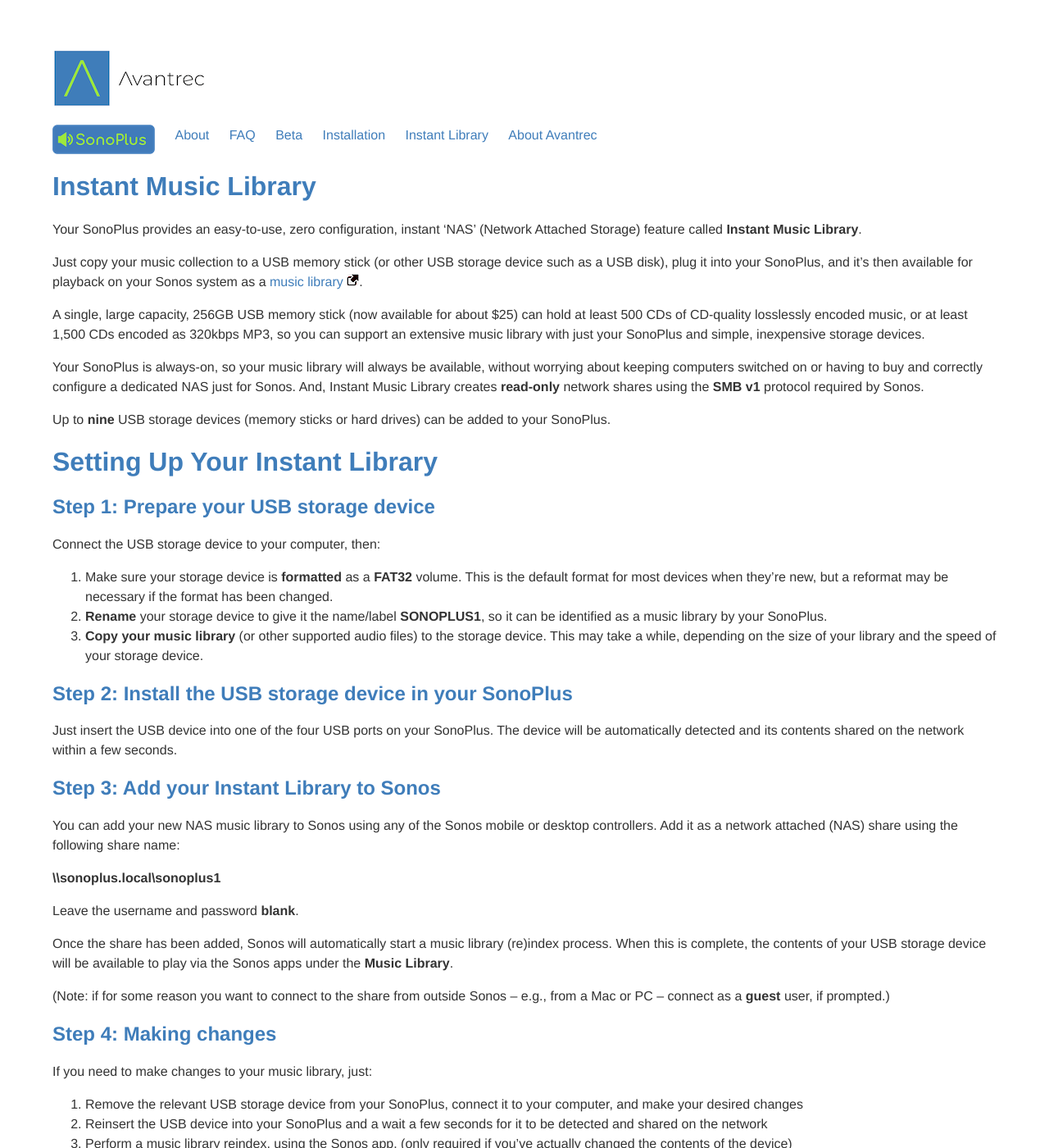
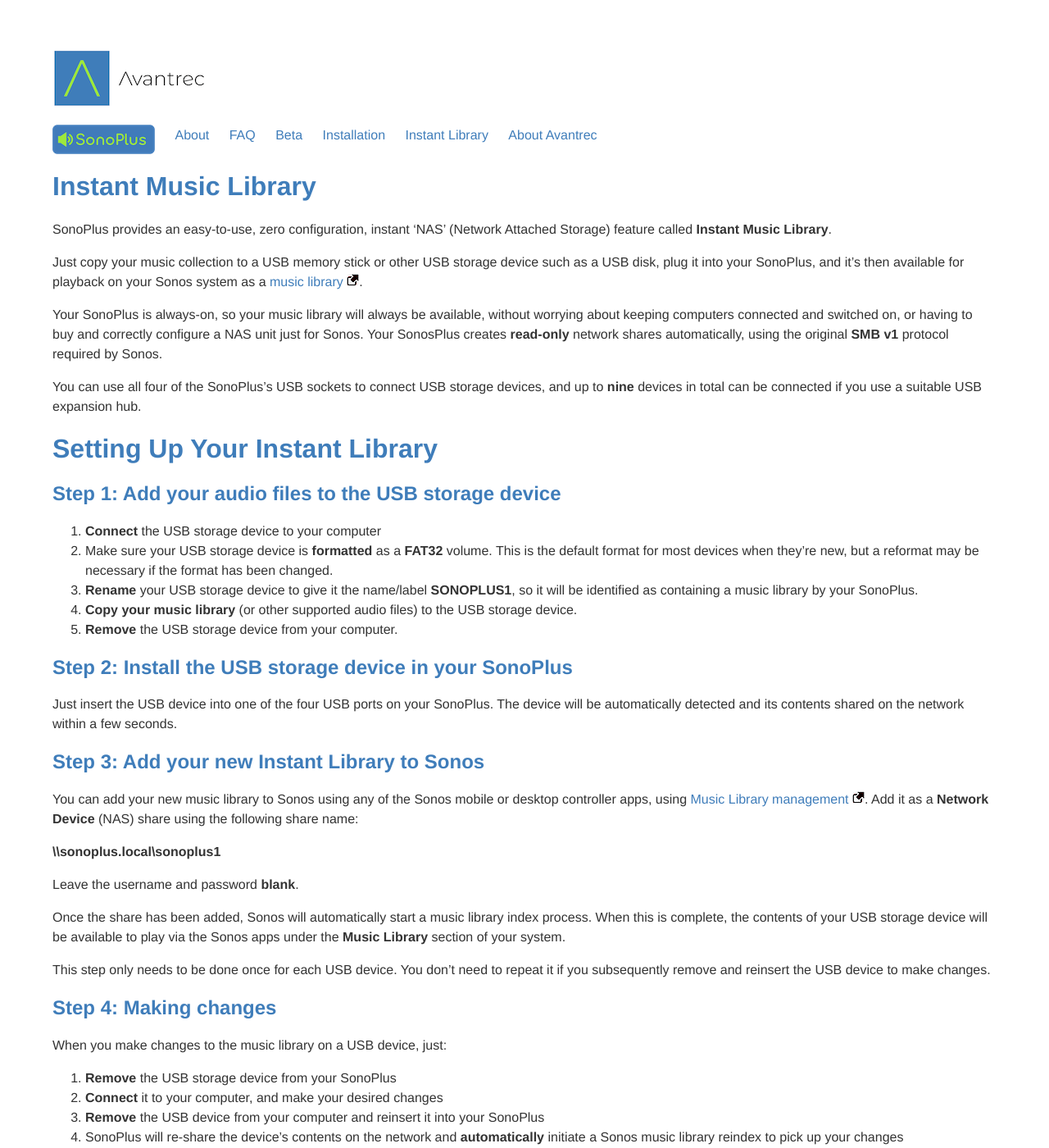
Before and after one commit to avantrec/avantrec.github.io, a Jekyll site: the page built from sonoplus/instantlibrary.md, in a window 1280 px wide and 1400 px high. Shown: the whole window at 82% size. Built offline with Jekyll 4.4.1, drawn with Linux system fonts in a browser that asks for light colours; some of the changed text lies outside the part shown.

Commit message:
Significant simplifications to Instant Music Library.

```diff
--- a/sonoplus/instantlibrary.md
+++ b/sonoplus/instantlibrary.md
@@ -5,51 +5,50 @@
 
 # Instant Music Library
 
-Your SonoPlus provides an easy-to-use, zero configuration, instant 'NAS' (Network Attached Storage) feature called **Instant Music Library**.
+SonoPlus provides an easy-to-use, zero configuration, instant 'NAS' (Network Attached Storage) feature called **Instant Music Library**.
 
-Just copy your music collection to a USB memory stick (or other USB storage device such as a USB disk), plug it into your SonoPlus, and it's then available for playback on your Sonos system as a [music library](https://support.sonos.com/s/article/257) ![External](/images/external_link.png).
+Just copy your music collection to a USB memory stick or other USB storage device such as a USB disk, plug it into your SonoPlus, and it's then available for playback on your Sonos system as a [music library](https://support.sonos.com/s/article/257) ![External](/images/external_link.png).
 
-A single, large capacity, 256GB USB memory stick (now available for about $25) can hold at least 500 CDs of CD-quality losslessly encoded music, or at least 1,500 CDs encoded as 320kbps MP3, so you can support an extensive music library with just your SonoPlus and simple, inexpensive storage devices.
+Your SonoPlus is always-on, so your music library will always be available, without worrying about keeping computers connected and switched on, or having to buy and correctly configure a NAS unit just for Sonos. Your SonosPlus creates **read-only** network shares automatically, using the original **SMB v1** protocol required by Sonos.
 
-Your SonoPlus is always-on, so your music library will always be available, without worrying about keeping computers switched on or having to buy and correctly configure a dedicated NAS just for Sonos. And, Instant Music Library creates **read-only** network shares using the **SMB v1** protocol required by Sonos.
-
-Up to **nine** USB storage devices (memory sticks or hard drives) can be added to your SonoPlus.
+You can use all four of the SonoPlus's USB sockets to connect USB storage devices, and up to **nine** devices in total can be connected if you use a suitable USB expansion hub.
 
 # Setting Up Your Instant Library
 
-## Step 1: Prepare your USB storage device
+## Step 1: Add your audio files to the USB storage device
 
-Connect the USB storage device to your computer, then:
-
-1. Make sure your storage device is **formatted** as a **FAT32** volume. This is the default format for most devices when they're new, but a reformat may be necessary if the format has been changed.
-1. **Rename** your storage device to give it the name/label **SONOPLUS1**, so it can be  identified as a music library by your SonoPlus.
-1. **Copy your music library** (or other supported audio files) to the storage device. This may take a while, depending on the size of your library and the speed of your storage device.
+1. **Connect** the USB storage device to your computer
+1. Make sure your USB storage device is **formatted** as a **FAT32** volume. This is the default format for most devices when they're new, but a reformat may be necessary if the format has been changed.
+1. **Rename** your USB storage device to give it the name/label **SONOPLUS1**, so it will be identified as containing a music library by your SonoPlus.
+1. **Copy your music library** (or other supported audio files) to the USB storage device.
+1. **Remove** the USB storage device from your computer.
 
 ## Step 2: Install the USB storage device in your SonoPlus
 
 Just insert the USB device into one of the four USB ports on your SonoPlus. The device will be automatically detected and its contents shared on the network within a few seconds.
 
-## Step 3: Add your Instant Library to Sonos
+## Step 3: Add your new Instant Library to Sonos
 
-You can add your new NAS music library to Sonos using any of the Sonos mobile or desktop controllers. Add it as a network attached (NAS) share using the following share name:
+You can add your new music library to Sonos using any of the Sonos mobile or desktop controller apps, using [Music Library management](https://support.sonos.com/s/article/257) ![External](/images/external_link.png). Add it as a **Network Device** (NAS) share using the following share name:
 
 **\\\sonoplus.local\sonoplus1**
 
 Leave the username and password **blank**.
 
-Once the share has been added, Sonos will automatically start a music library (re)index process. When this is complete, the contents of your USB storage device will be available to play via the Sonos apps under the **Music Library**.
+Once the share has been added, Sonos will automatically start a music library index process. When this is complete, the contents of your USB storage device will be available to play via the Sonos apps under the **Music Library** section of your system.
 
-(Note: if for some reason you want to connect to the share from outside Sonos -- e.g., from a Mac or PC -- connect as a **guest** user, if prompted.)
+This step only needs to be done once for each USB device. You don't need to repeat it if you subsequently remove and reinsert the USB device to make changes.
 
 ## Step 4: Making changes
 
-If you need to make changes to your music library, just:
+When you make changes to the music library on a USB device, just:
 
-1. Remove the relevant USB storage device from your SonoPlus, connect it to your computer, and make your desired changes
-1. Reinsert the USB device into your SonoPlus and a wait a few seconds for it to be detected and shared on the network
-1. Perform a music library reindex, using the Sonos app. (only required if you've actually changed the contents of the device)
+1. **Remove** the USB storage device from your SonoPlus
+1. **Connect** it to your computer, and make your desired changes
+1. **Remove** the USB device from your computer and reinsert it into your SonoPlus
+1. SonoPlus will re-share the device's contents on the network and **automatically** initiate a Sonos music library reindex to pick up your changes
 
-If you remove a USB storage device from your SonoPlus permanently, perform a music library reindex otherwise the music on the removed device will still appear in your Sonos library.
+You **don't** need to power-down your SonoPlus when you add or remove USB devices.
 
 ## Step 5: Additional USB storage devices
 
@@ -64,4 +63,6 @@
 
 ... and so on.
 
-Note that if you're planning to use USB-attached hard drives or external USB hubs, it's probably best to make sure they have external power. We haven't experienced any problems in testing with various USB devices, but placing excessive power demands on the SonoPlus USB ports may lead to unpredictable behaviour.
+## Step 6: Permanent removal of a USB storage device
+
+If you remove a USB storage device from your SonoPlus *permanently*, remember to remove the folder from the Sonos Music Library folder list using one of the Sonos controller apps.
```
